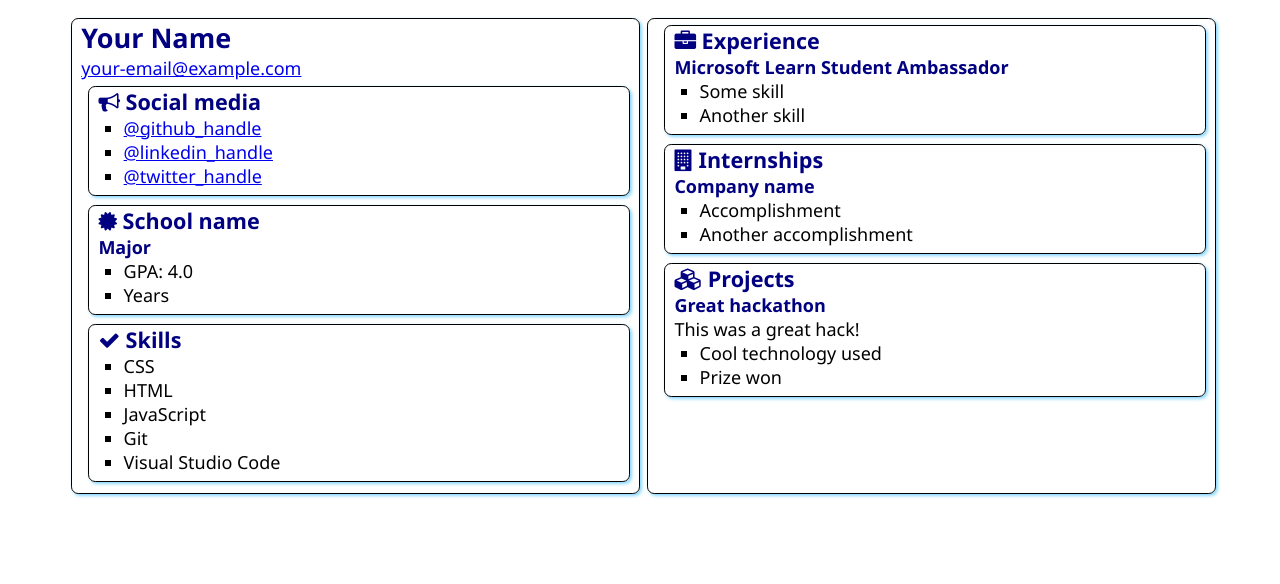
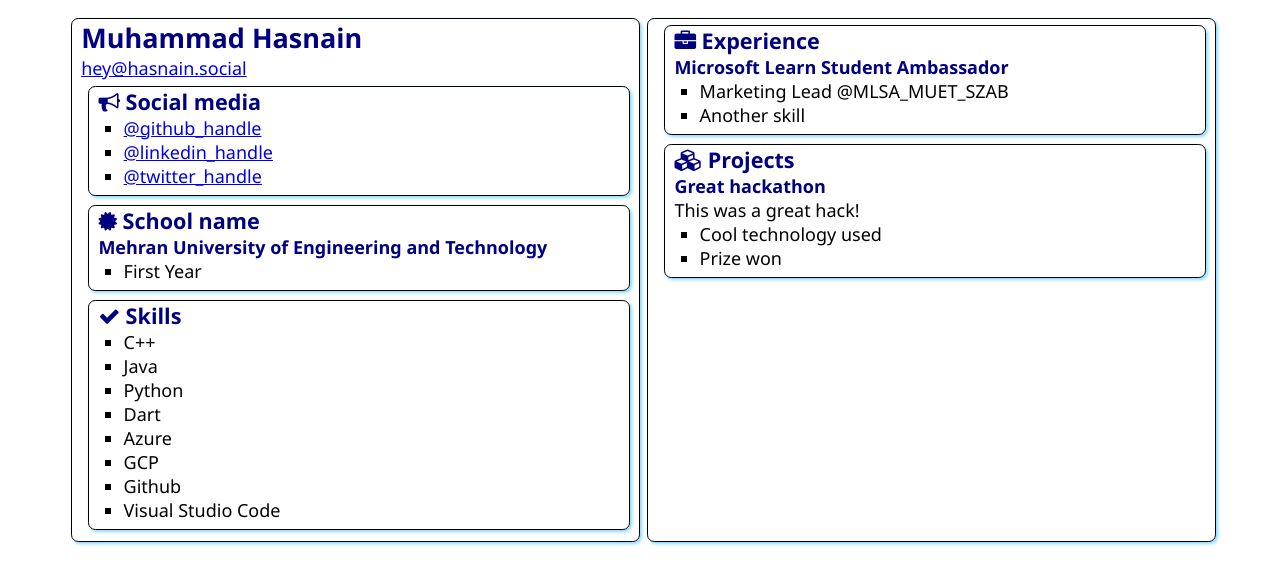
Before and after one commit to hasnain-kk/SATechnicalOnboarding, a plain HTML site: page src/index.html in a window 1280 px wide. Drawn offline with Linux system fonts and the light colour scheme.

Commit message:
Added My Name

```diff
--- a/src/index.html
+++ b/src/index.html
@@ -12,8 +12,8 @@
 <body>
     <main>
         <article class="box">
-            <h1>Your Name</h1>
-            <div><a href="mailto:your.email@example.com">your-email@example.com</a></div>
+            <h1>Muhammad Hasnain</h1>
+            <div><a href="mailto:your.email@example.com">hey@hasnain.social</a></div>
 
             <section class="box">
                 <h2>
@@ -21,9 +21,9 @@
                     Social media
                 </h2>
                 <ul>
-                    <li><a href="https://github.com/<handle>">@github_handle</a></li>
-                    <li><a href="https://linkedin.com/in/<handle>">@linkedin_handle</a></li>
-                    <li><a href="https://twitter.com/<handle>">@twitter_handle</a></li>
+                    <li><a href="https://github.com/hasnain-kk">@github_handle</a></li>
+                    <li><a href="https://linkedin.com/in/hasnainkk">@linkedin_handle</a></li>
+                    <li><a href="https://twitter.com/mhasnainkk">@twitter_handle</a></li>
                 </ul>
             </section>
 
@@ -33,10 +33,10 @@
                         <i class="fa fa-certificate" aria-hidden="true"></i>
                         School name
                     </h2>
-                    <h3>Major</h3>
+                    <h3>Mehran University of Engineering and Technology</h3>
                     <ul>
-                        <li>GPA: 4.0</li>
-                        <li>Years</li>
+
+                        <li>First Year</li>
                     </ul>
                 </div>
             </section>
@@ -47,11 +47,15 @@
                     Skills
                 </h2>
                 <ul>
-                    <li>CSS</li>
-                    <li>HTML</li>
-                    <li>JavaScript</li>
-                    <li>Git</li>
+                    <li>C++</li>
+                    <li>Java</li>
+                    <li>Python</li>
+                    <li>Dart</li>
+                    <li>Azure</li>
+                    <li>GCP</li>
+                    <li>Github</li>
                     <li>Visual Studio Code</li>
+
                 </ul>
             </section>
         </article>
@@ -63,21 +67,11 @@
                 </h2>
                 <h3>Microsoft Learn Student Ambassador</h3>
                 <ul>
-                    <li>Some skill</li>
+                    <li>Marketing Lead @MLSA_MUET_SZAB</li>
                     <li>Another skill</li>
                 </ul>
-            </section>
-            <section class="box">
-                <h2>
-                    <i class="fa fa-building" aria-hidden="true"></i>
-                    Internships
-                </h2>
 
-                <h3>Company name</h3>
-                <ul>
-                    <li>Accomplishment</li>
-                    <li>Another accomplishment</li>
-                </ul>
+
             </section>
             <section class="box">
                 <h2>
```
